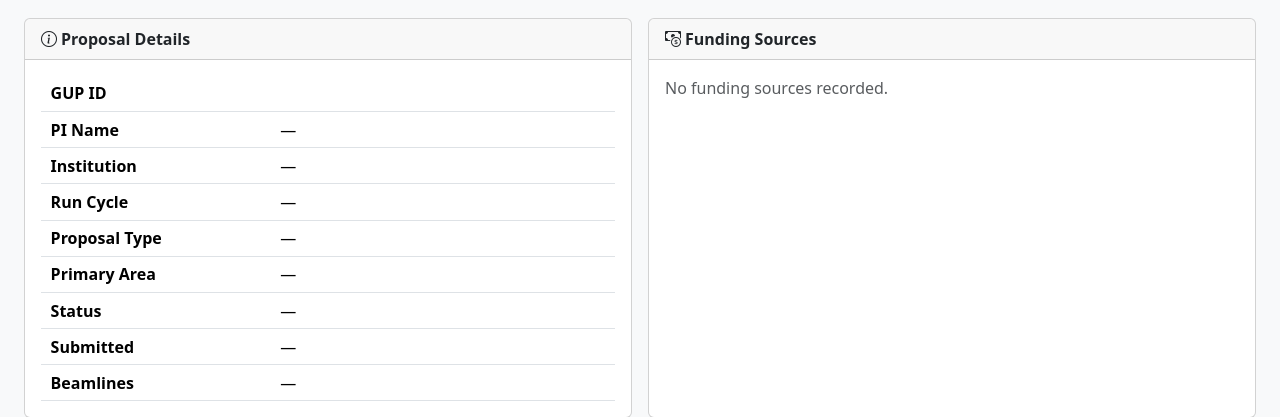
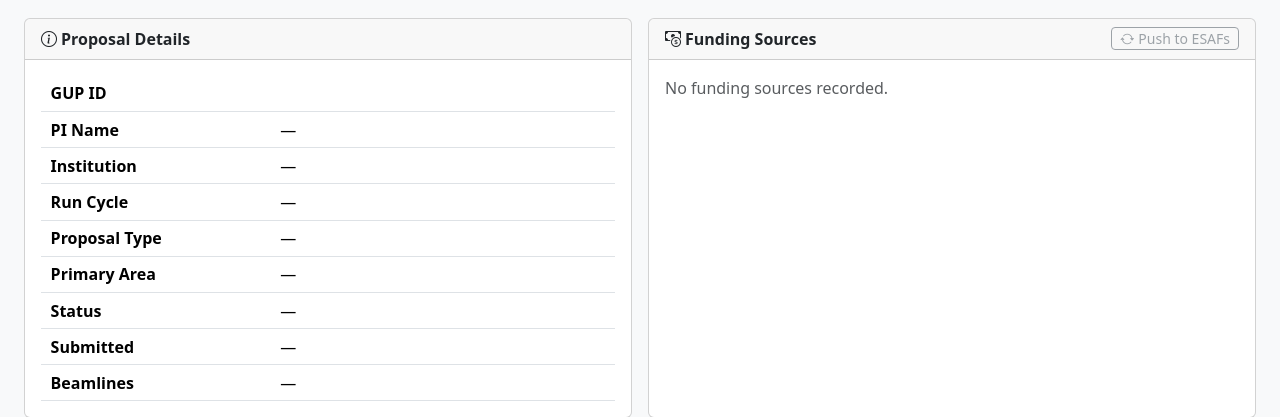
Before and after one commit to nayanbera/aps-esaf-fetcher, a Python web app: template app/templates/gup_detail.html in a window 1280 px wide. Shown: the part 174-591 px from the top of the page. Run offline with Jinja, Linux system fonts and the light colour scheme; the template is opened without the code that fills it, so the values that code supplies are empty; some libraries are stand-ins or nearby versions.

Commit message:
feat: add 'Push to ESAFs' button on GUP detail to re-propagate funding sources
POST /gups/{gup_id}/propagate-funding replaces funding_sources on all
ESAFs linked to this GUP. Button is disabled when no ESAFs are linked.
Result shown inline via HTMX.

```diff
--- a/app/templates/gup_detail.html
+++ b/app/templates/gup_detail.html
@@ -72,8 +72,16 @@
   <!-- Funding sources -->
   <div class="col-md-6">
     <div class="card h-100">
-      <div class="card-header fw-semibold">
-        <i class="bi bi-cash-coin me-1"></i>Funding Sources
+      <div class="card-header fw-semibold d-flex align-items-center justify-content-between">
+        <span><i class="bi bi-cash-coin me-1"></i>Funding Sources</span>
+        <span id="propagate-result" class="small me-2"></span>
+        <button class="btn btn-outline-secondary btn-sm py-0"
+                hx-post="/gups/{{ gup.gup_id }}/propagate-funding"
+                hx-target="#propagate-result"
+                hx-swap="innerHTML"
+                {% if not gup.linked_esaf_count %}disabled title="No linked ESAFs"{% endif %}>
+          <i class="bi bi-arrow-repeat me-1"></i>Push to ESAFs
+        </button>
       </div>
       <div class="card-body p-0">
         {% if gup.funding_sources %}
```
Also changed, not shown: app/routers/gups.py (+23 -0 lines).
